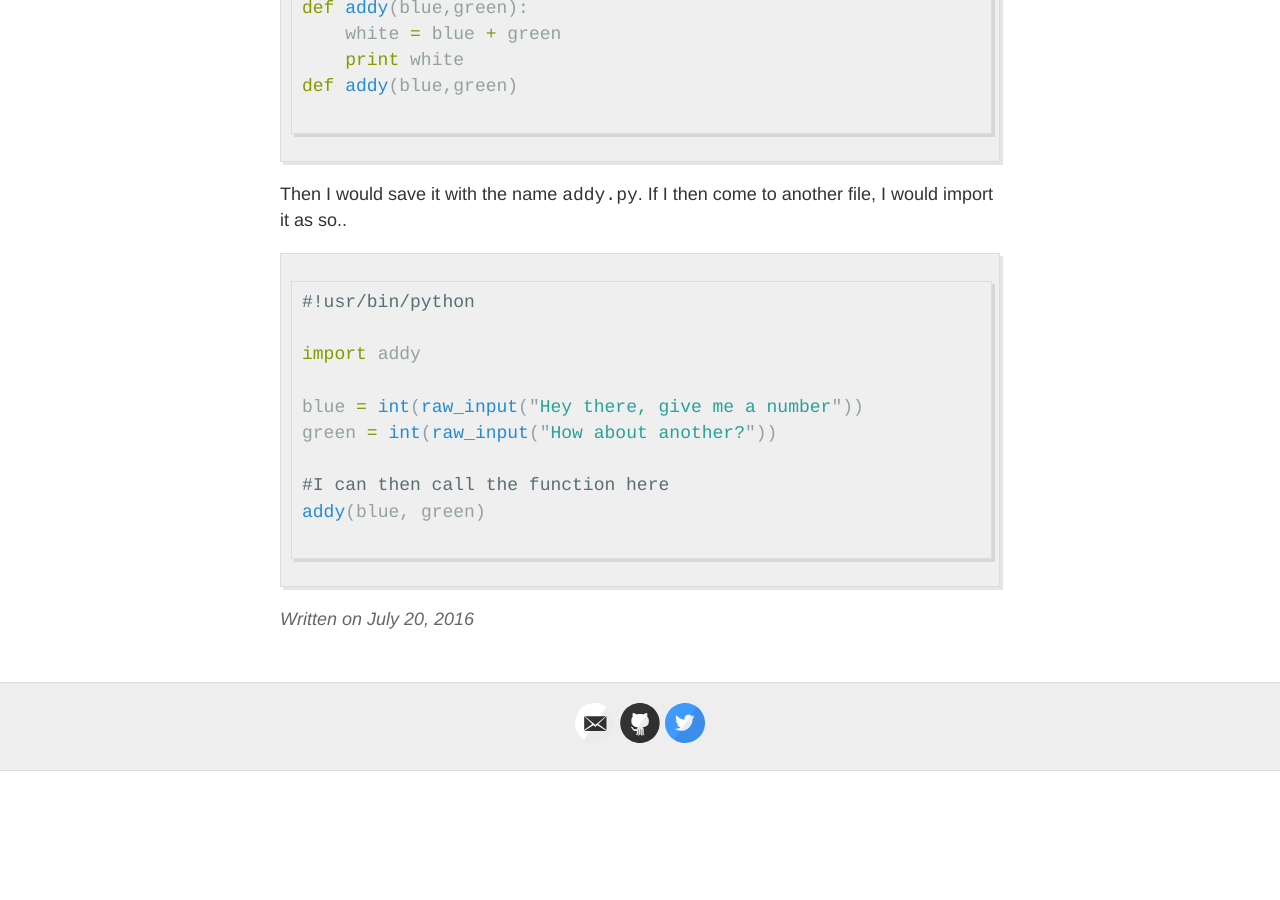
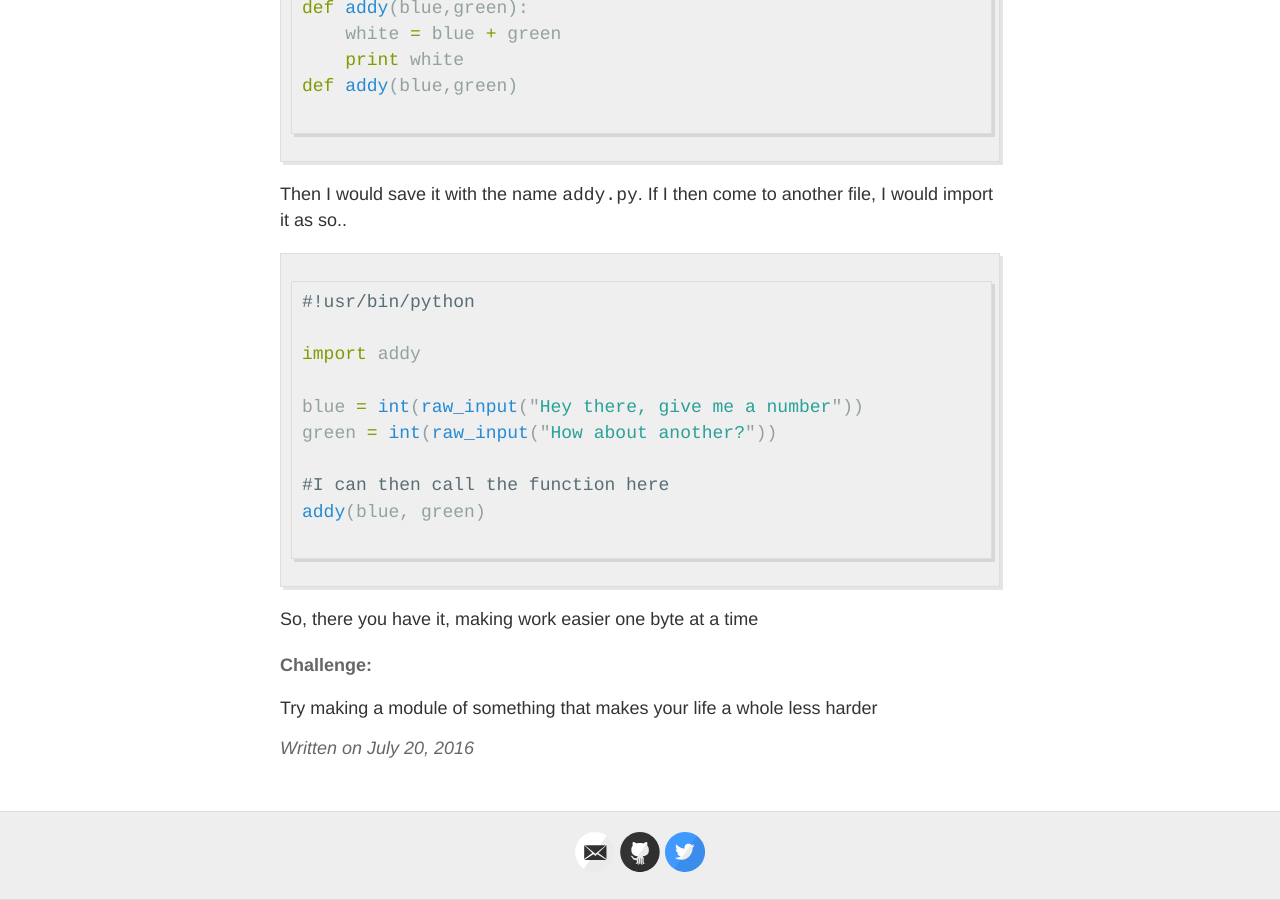
Before and after one commit to kelvinkipsang/blog, a Jekyll site: the page built from _posts/2016-7-20-modules.md, in a window 1280 px wide and 900 px high, scrolled down 944 px. Built offline with Jekyll 4.4.1, drawn with Linux system fonts in a browser that asks for light colours; comment, search, counter and statistics services are not loaded; before the commit the page ends 1715 px from its top, so only the background shows below that.

Commit message:
challenge

````diff
--- a/_posts/2016-7-20-modules.md
+++ b/_posts/2016-7-20-modules.md
@@ -47,3 +47,8 @@ green = int(raw_input("How about another?"))
 addy(blue, green)
 
 ```
+So, there you have it, making work easier one byte at a time
+
+#### Challenge:
+
+Try making a module of something that makes your life a whole less harder
````
